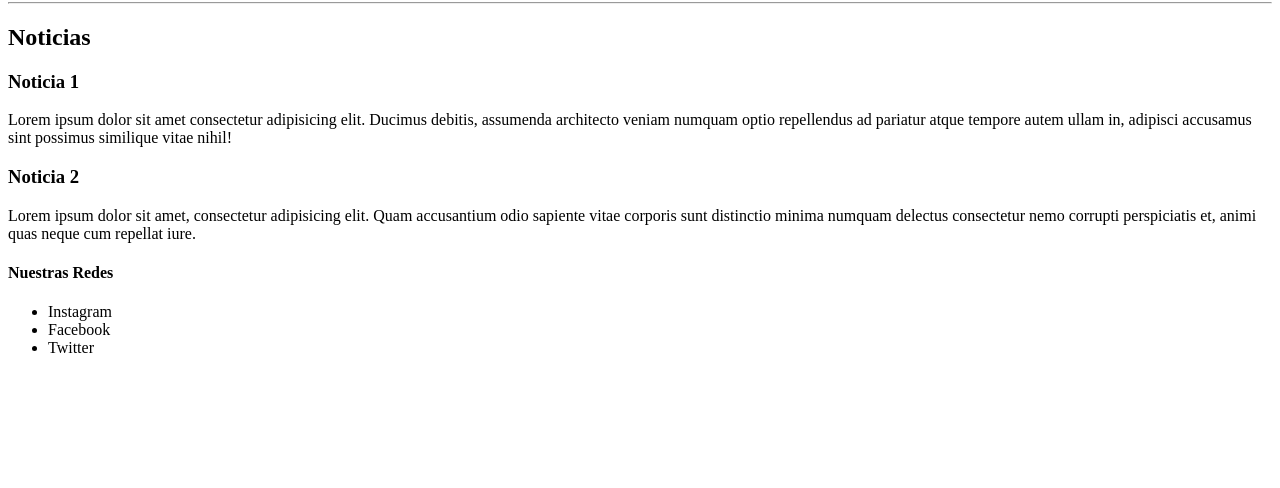
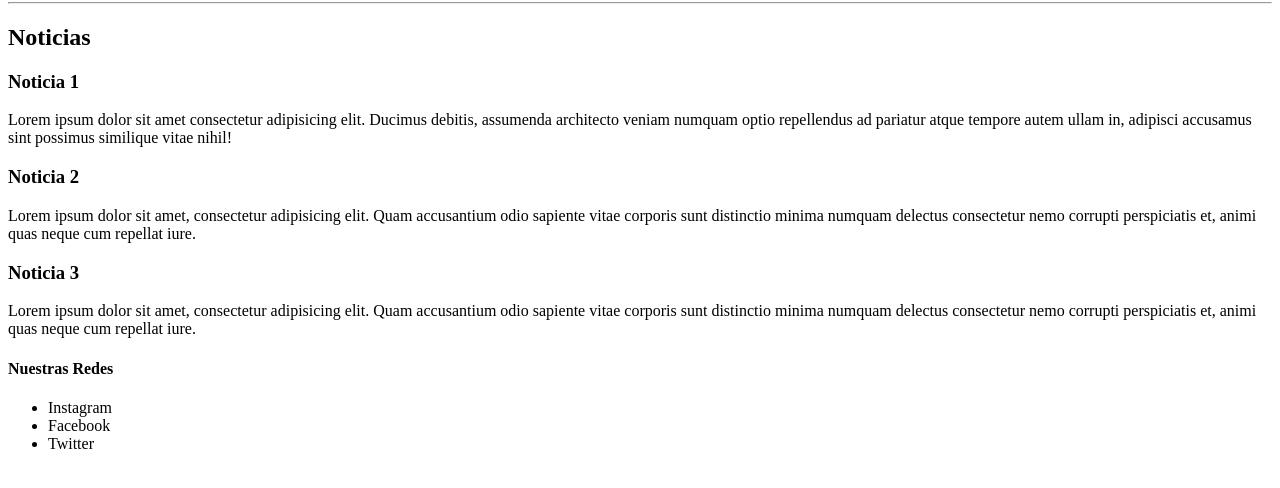
Before and after one commit to mvsanhueza/proyecto-git-clase09, a plain HTML site: page index.html in a window 1280 px wide. Shown: the part 78-566 px from the top of the page. Drawn offline with Linux system fonts and the light colour scheme.

Commit message:
Se agrega noticia 3

```diff
--- a/index.html
+++ b/index.html
@@ -24,6 +24,10 @@
                 <h3>Noticia 2</h3>
                 <p>Lorem ipsum dolor sit amet, consectetur adipisicing elit. Quam accusantium odio sapiente vitae corporis sunt distinctio minima numquam delectus consectetur nemo corrupti perspiciatis et, animi quas neque cum repellat iure.</p>
             </article>
+            <article>
+                <h3>Noticia 3</h3>
+                <p>Lorem ipsum dolor sit amet, consectetur adipisicing elit. Quam accusantium odio sapiente vitae corporis sunt distinctio minima numquam delectus consectetur nemo corrupti perspiciatis et, animi quas neque cum repellat iure.</p>
+            </article>
         </section>
     </main>
 
```
